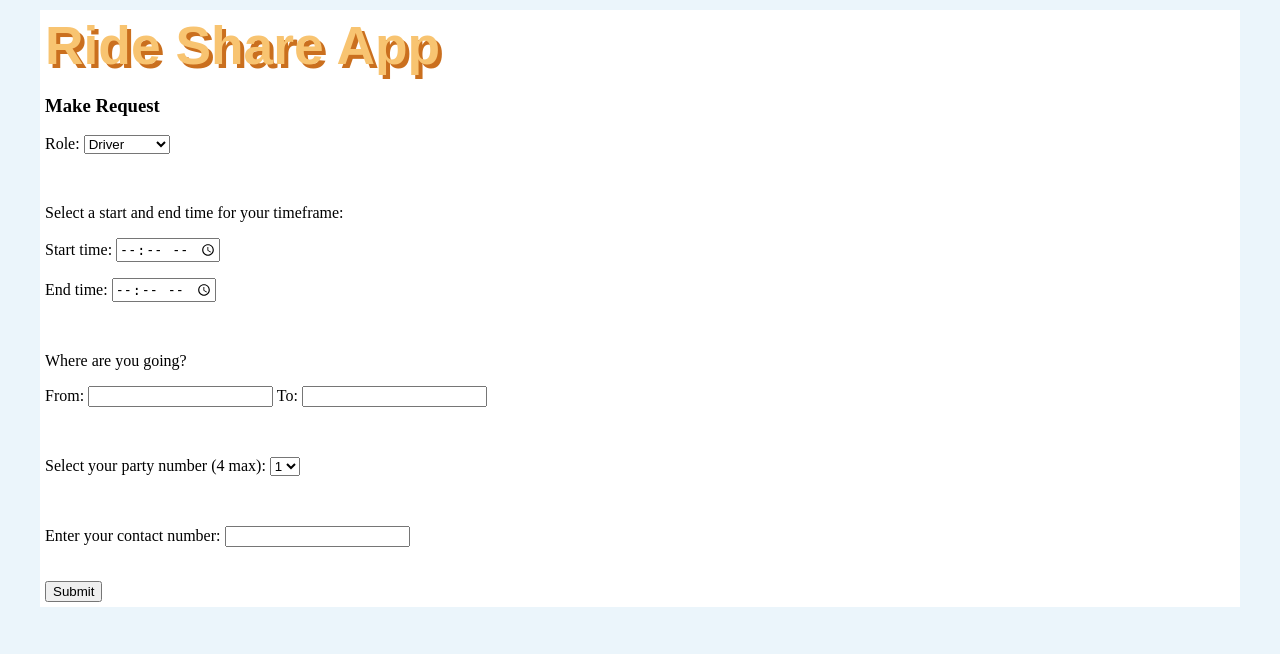
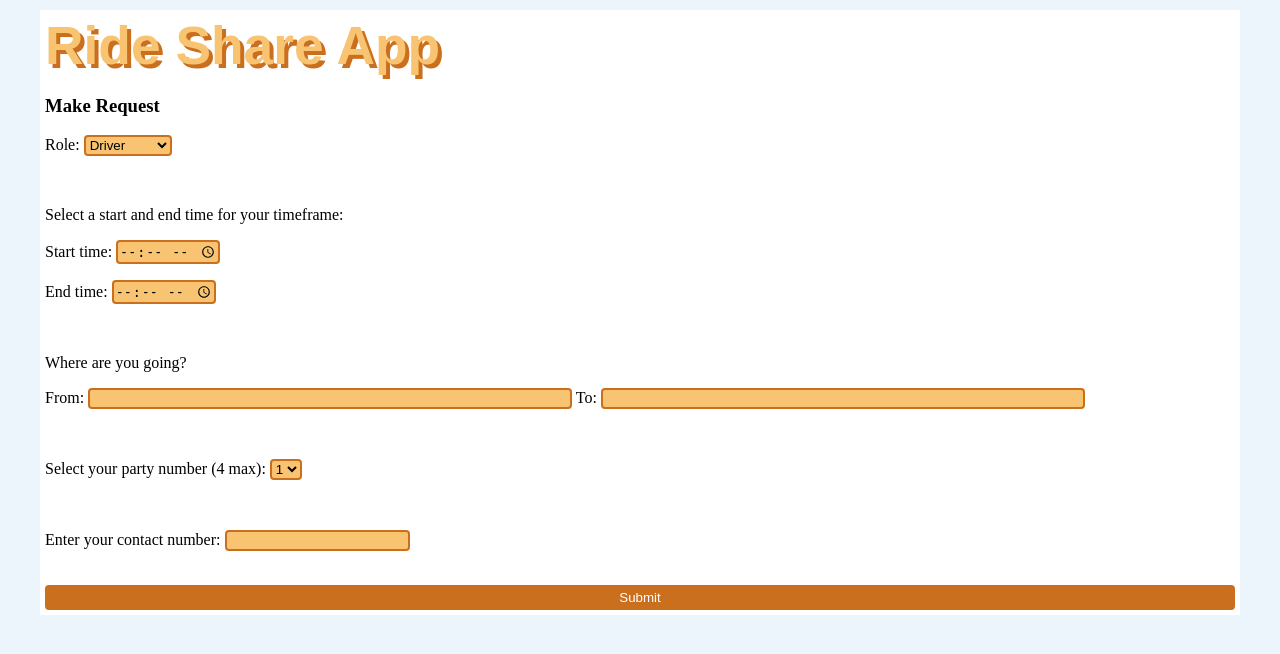
Before and after one commit to ryangood1/Ride-Share, a PHP site: page /requestForm.html in a window 1280 px wide. Shown: the top 654 px of the page. Run offline with PHP 8.4, Linux system fonts and the light colour scheme.

Commit message:
Update styles.css

```diff
--- a/styles.css
+++ b/styles.css
@@ -19,3 +19,25 @@ h1 {
   margin-top: 0;
 	padding-bottom: 0;
 }
+
+input#to, input#from {
+	width: 40%;
+}
+select, input {
+	border: 2px solid #ca6f1e;
+	border-radius: 4px;
+	background-color: #f8c471;
+}
+button#submit {
+	border: 4px solid #ca6f1e;
+	border-radius: 4px;
+	background-color: #ca6f1e;
+	color: white;
+	width: 100%;
+}
+button#submit:hover {
+	border: 4px solid #ca6f1e;
+	border-radius: 4px;
+	background-color: #f8c471;
+	width: 100%;
+}
```
